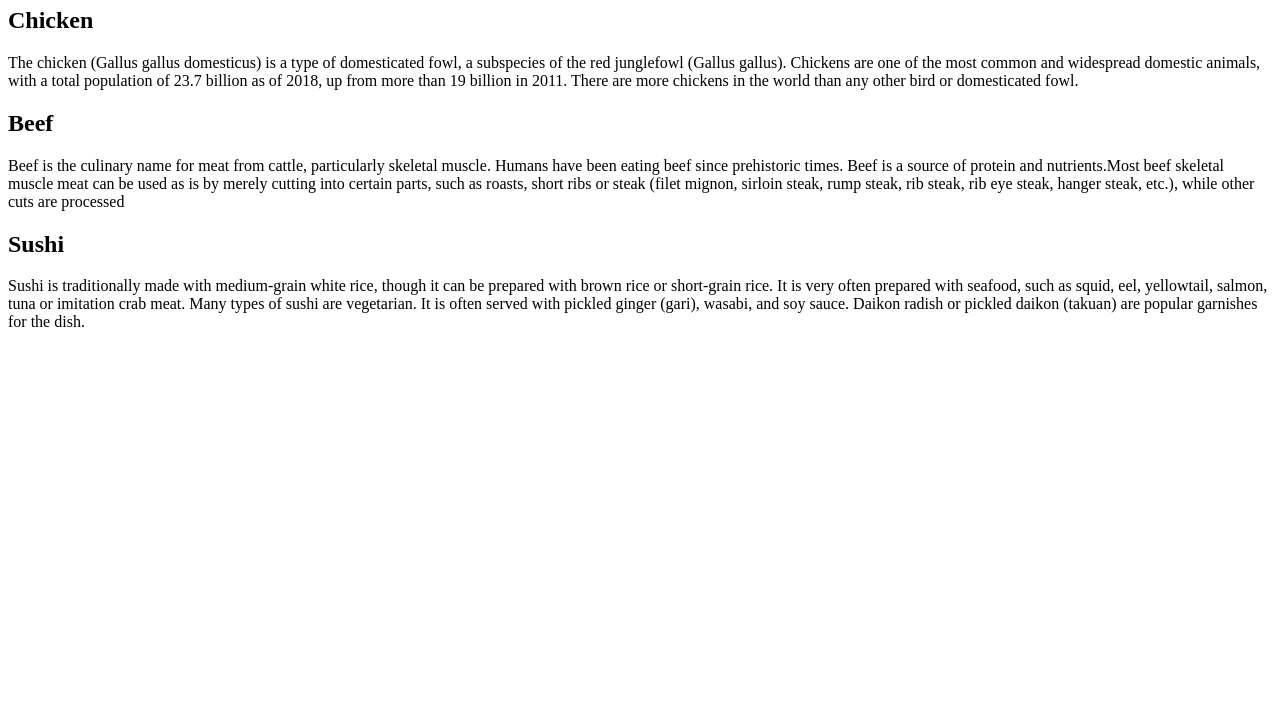
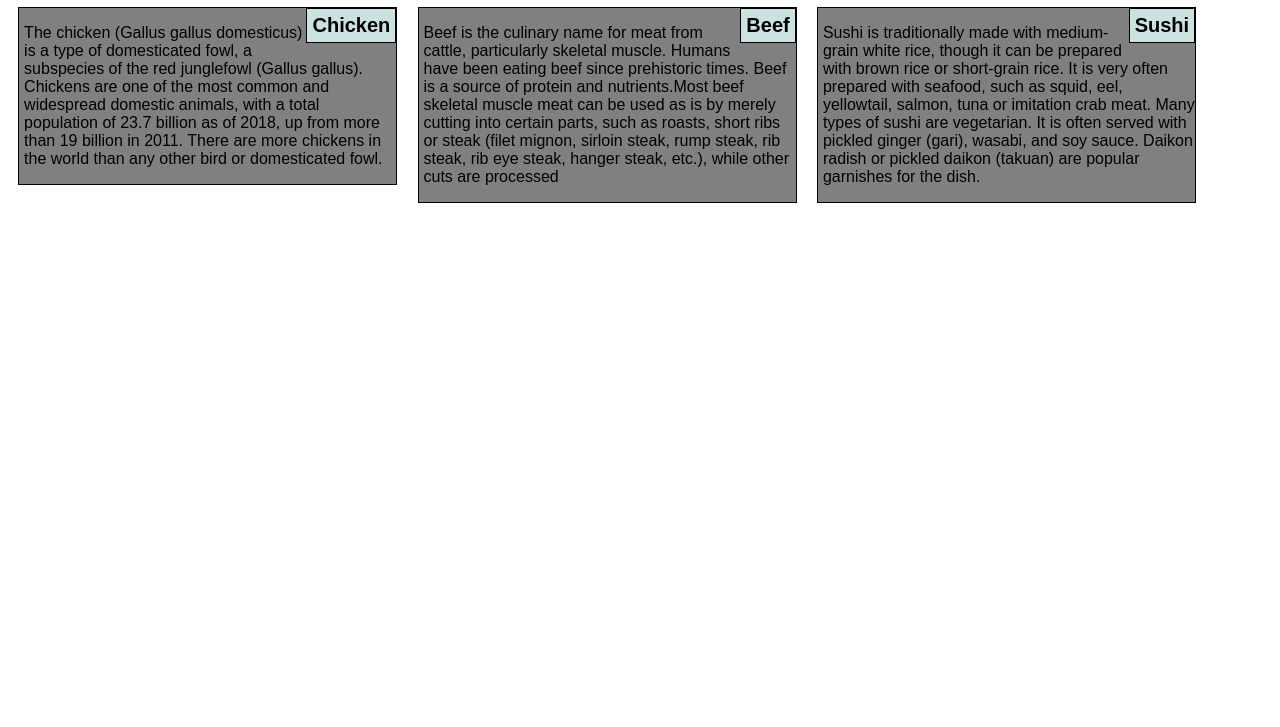
Before and after one commit to yvonne0922/Mod2, a plain HTML site: page index.html in a window 1280 px wide. Shown: the part 73-800 px from the top of the page. Drawn offline with Linux system fonts and the light colour scheme.

Commit message:
Update index.html

```diff
--- a/index.html
+++ b/index.html
@@ -11,7 +11,7 @@
 
     <title>Mod2 by yvonne0922</title>
 
-  <link rel="stylesheet" href="css.css">
+  <link rel="stylesheet" href="css/mod2.css">
 
   </head>
 
```
